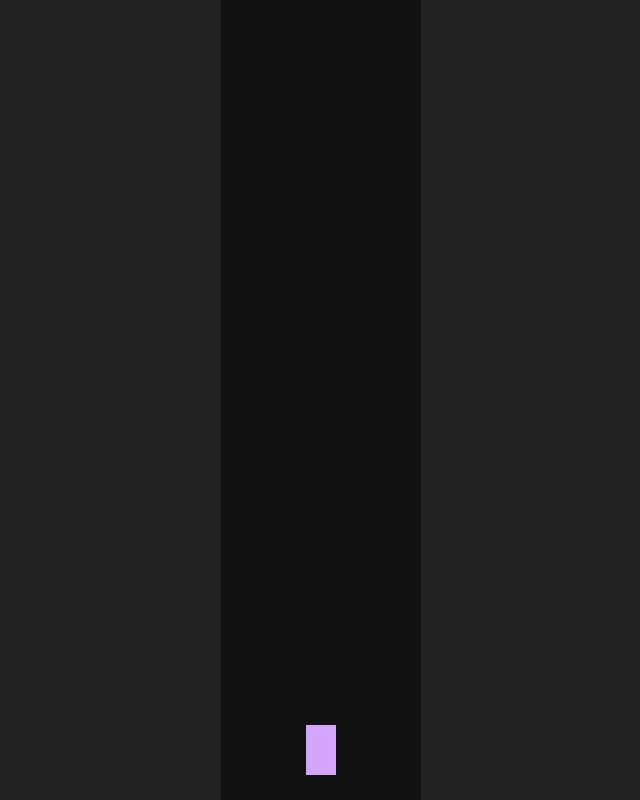
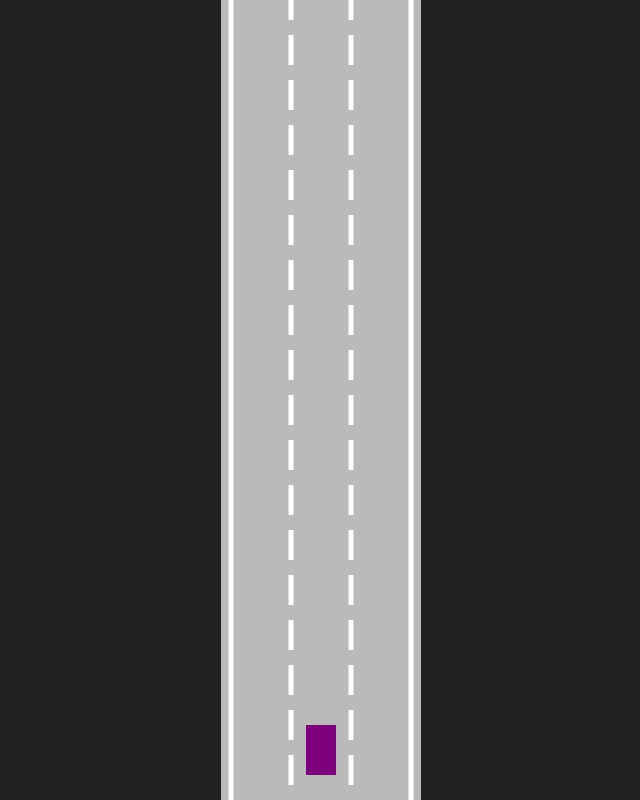
Before and after one commit to chankruze/self-driving-car-simulation, a plain HTML site: page index.html in a window 1280 px wide. Shown: the whole page, without its empty margins (319-959 px from the left). Drawn offline with Linux system fonts and the light colour scheme.

Commit message:
add road and lanes
Signed-off-by: chankruze <chankruze@gmail.com>

```diff
--- a/css/style.css
+++ b/css/style.css
@@ -20,5 +20,5 @@ body {
 }
 
 #canvas {
-  background: #111111;
+  background: #bababa;
 }
--- a/index.html
+++ b/index.html
@@ -15,6 +15,8 @@ Copyright (c) geekofia 2022 and beyond
     <!-- link css -->
     <link rel="stylesheet" href="./css/style.css" />
     <!-- link js -->
+    <script src="./js/utils.js" defer></script>
+    <script src="./js/road.js" defer></script>
     <script src="./js/controls.js" defer></script>
     <script src="./js/car.js" defer></script>
     <script src="./js/main.js" defer></script>
--- a/js/car.js
+++ b/js/car.js
@@ -133,7 +133,7 @@ class Car {
     // rotate the canvas to car angle
     ctx.rotate(-this.angle);
     // draw the car
-    ctx.fillStyle = "#D5A4FF";
+    ctx.fillStyle = "#7D007D";
     // put x and y in the middle of the car
     ctx.fillRect(-this.width / 2, -this.height / 2, this.width, this.height);
     // restore the canvas to previous state
--- a/js/main.js
+++ b/js/main.js
@@ -11,10 +11,17 @@ canvas.width = 200;
 
 // canvas context
 const ctx = canvas.getContext("2d");
+// road
+const road = new Road(canvas.width / 2, canvas.width * 0.9);
 // car
-const width = 30;
-const height = 50;
-const car = new Car(100, window.innerHeight - height, width, height);
+const carWidth = 30;
+const carHeight = 50;
+const car = new Car(
+  road.getLaneCenter(1),
+  window.innerHeight - carHeight,
+  carWidth,
+  carHeight
+);
 car.draw(ctx);
 
 animate();
@@ -23,6 +30,7 @@ function animate() {
   car.update();
   // update the canvas with new car position
   canvas.height = window.innerHeight;
+  road.draw(ctx);
   car.draw(ctx);
   requestAnimationFrame(animate);
 }
--- /dev/null
+++ b/js/road.js
@@ -0,0 +1,52 @@
+/*
+Author: chankruze (chankruze@gmail.com)
+Created: Sun May 15 2022 22:06:13 GMT+0530 (India Standard Time)
+
+Copyright (c) geekofia 2022 and beyond
+*/
+
+class Road {
+  constructor(x, width, laneCount = 3) {
+    this.x = x;
+    this.width = width;
+    this.laneCount = laneCount;
+    // computed properties
+    this.laneWidth = this.width / this.laneCount;
+    this.left = x - this.width / 2;
+    this.right = x + this.width / 2;
+    const INFINITY = 10000000;
+    this.top = -INFINITY; // y-axis is negative
+    this.bottom = INFINITY;
+  }
+
+  getLaneCenter(laneIndex) {
+    return (
+      this.left +
+      this.laneWidth / 2 +
+      Math.min(laneIndex, this.laneCount - 1) * this.laneWidth
+    );
+  }
+
+  draw(ctx) {
+    ctx.lineWidth = 5;
+    ctx.strokeStyle = "#fff";
+
+    // loop laneCount + 1 times to draw lane edges
+    for (let index = 0; index <= this.laneCount; index++) {
+      const lenX = lerp(this.left, this.right, index / this.laneCount);
+
+      // dashed line for inner lane edges
+      if (index > 0 && index < this.laneCount) {
+        ctx.setLineDash([30, 15]);
+      } else {
+        ctx.setLineDash([]);
+      }
+
+      // draw the lane edges
+      ctx.beginPath();
+      ctx.moveTo(lenX, this.top);
+      ctx.lineTo(lenX, this.bottom);
+      ctx.stroke();
+    }
+  }
+}
--- /dev/null
+++ b/js/utils.js
@@ -0,0 +1,10 @@
+/*
+Author: chankruze (chankruze@gmail.com)
+Created: Sun May 15 2022 22:23:37 GMT+0530 (India Standard Time)
+
+Copyright (c) geekofia 2022 and beyond
+*/
+
+function lerp(a, b, t) {
+  return a + (b - a) * t;
+}
```
